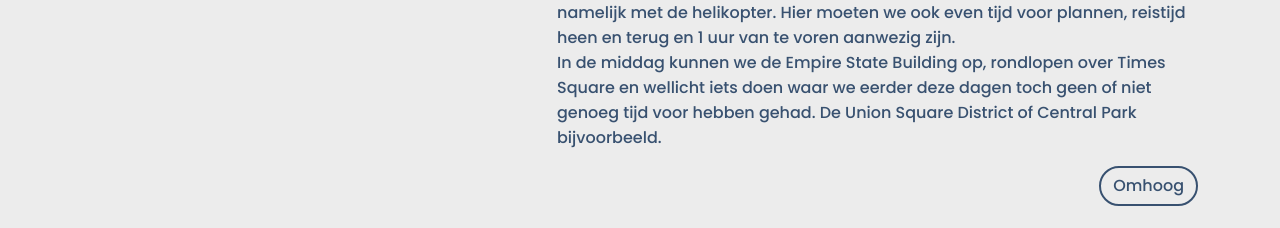
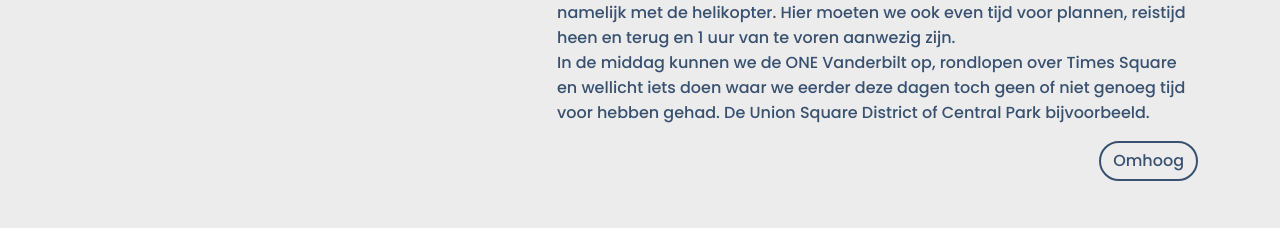
Before and after one commit to Inge-van/new-york-trip, a plain HTML site: page index.htm in a window 1280 px wide. Shown: the part 3626-3854 px from the top of the page. Drawn offline with nearby package versions, Linux system fonts and the light colour scheme.

Commit message:
planning update

```diff
--- a/index.htm
+++ b/index.htm
@@ -249,7 +249,7 @@
             dus daar moeten we dan ook maar de tijd voor rekenen. Hier na zouden
             we langs Trinity Curch en de Brooklyn Bridge kunnen gaan.
             <br />
-            In de avond nog langs de ONE Vanderbuilt Experience.
+            In de avond nog langs Empire State Building.
           </p>
           <a href="#up" class="btn float-end btn-branding-outline"> Omhoog</a>
         </div>
@@ -313,10 +313,10 @@
             voor plannen, reistijd heen en terug en 1 uur van te voren aanwezig
             zijn.
             <br />
-            In de middag kunnen we de Empire State Building op, rondlopen over
-            Times Square en wellicht iets doen waar we eerder deze dagen toch
-            geen of niet genoeg tijd voor hebben gehad. De Union Square District
-            of Central Park bijvoorbeeld.
+            In de middag kunnen we de ONE Vanderbilt op, rondlopen over Times
+            Square en wellicht iets doen waar we eerder deze dagen toch geen of
+            niet genoeg tijd voor hebben gehad. De Union Square District of
+            Central Park bijvoorbeeld.
           </p>
           <a href="#up" class="btn float-end btn-branding-outline"> Omhoog</a>
         </div>
```
